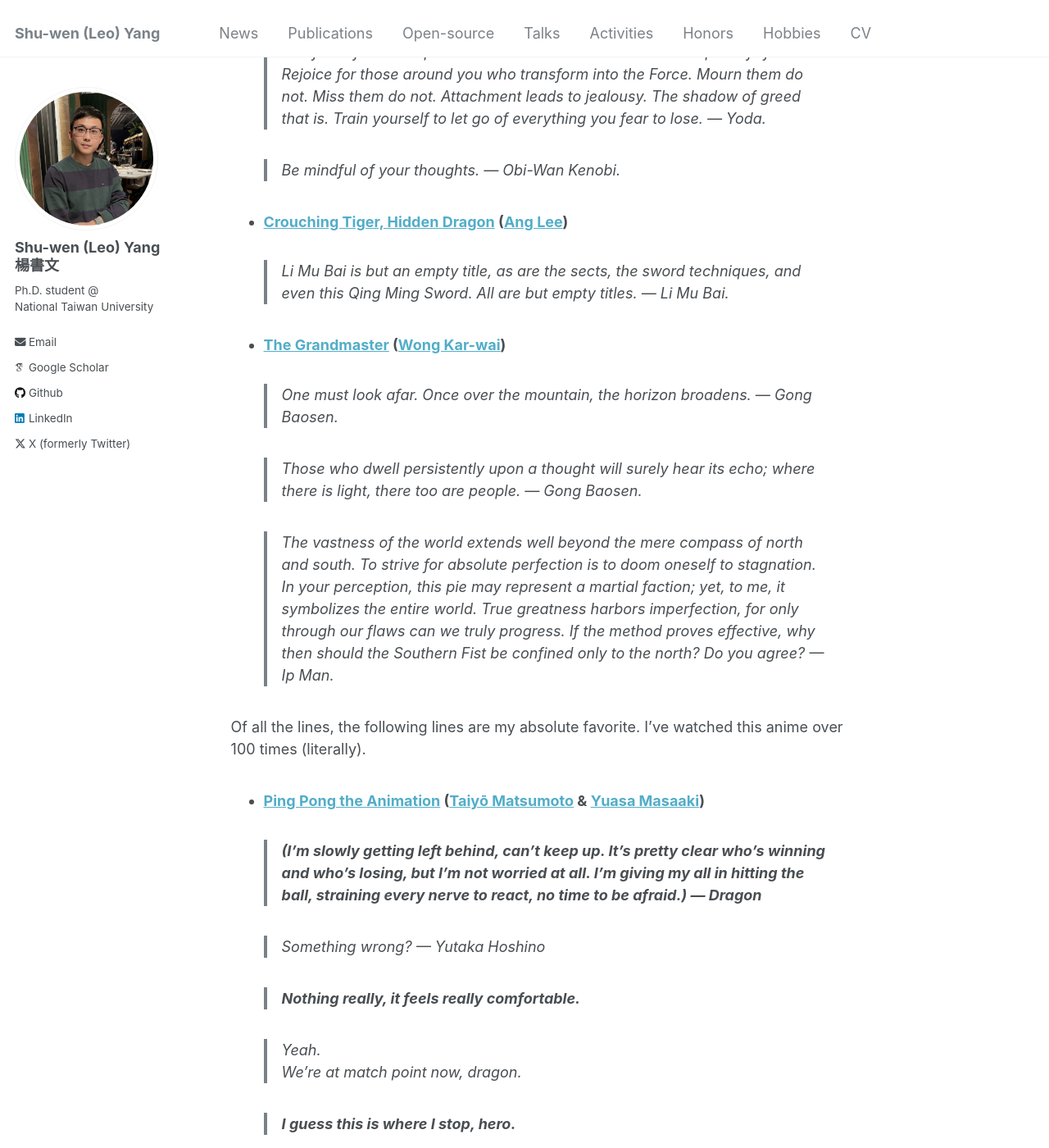
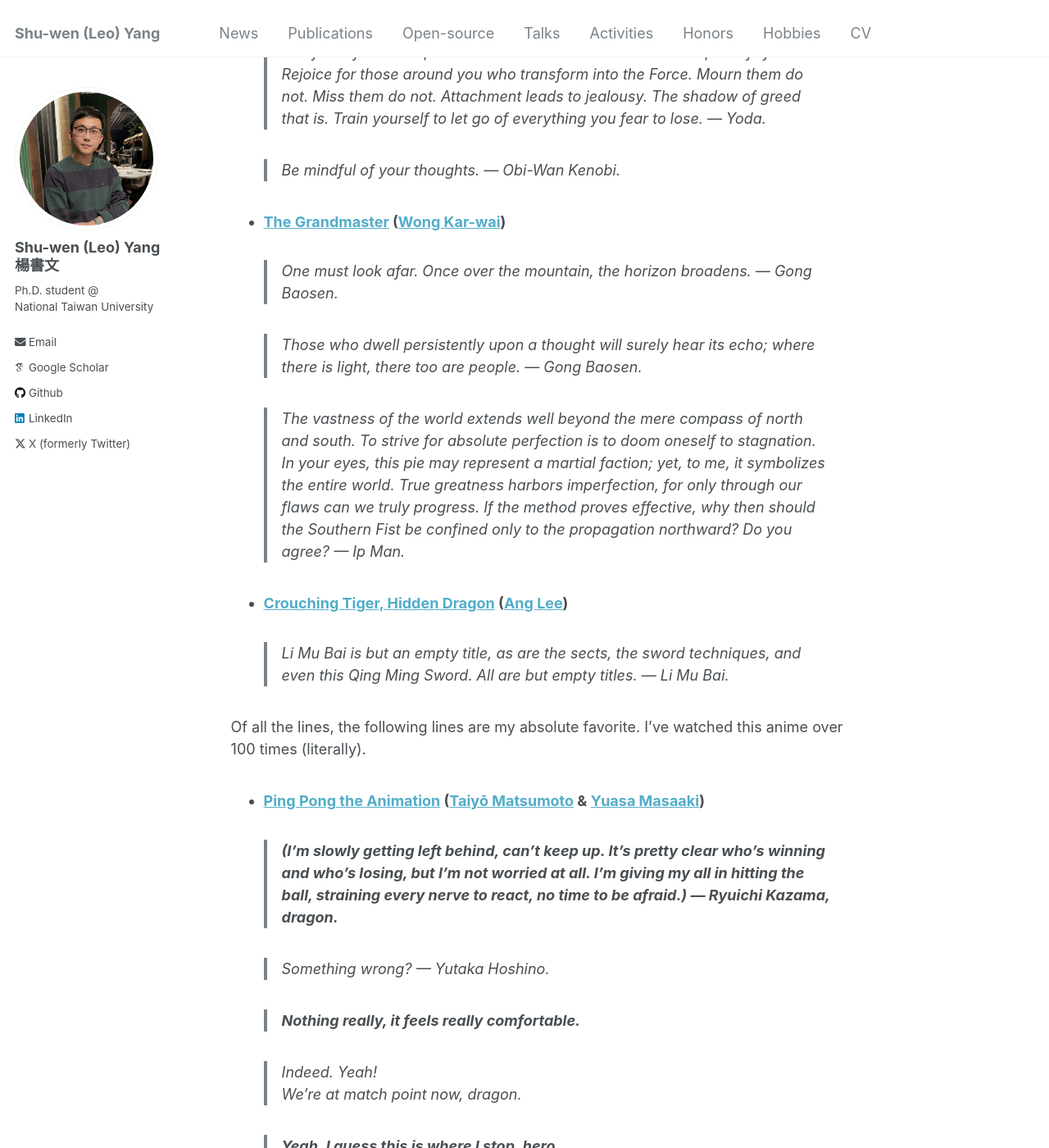
Before and after one commit to leo19941227/leo19941227.github.io, a Jekyll site: the page built from _pages/hobbies.md, in a window 1280 px wide and 1400 px high, scrolled down 1681 px. Shown: the whole window at 82% size. Built offline with Jekyll 4.4.1, drawn with Linux system fonts in a browser that asks for light colours; some web fonts are replaced; some of the changed text lies outside the part shown.

Commit message:
refine wordings

```diff
--- a/_pages/hobbies.md
+++ b/_pages/hobbies.md
@@ -38,32 +38,32 @@ Non-English lines were translated to English using ChatGPT 4 with the following
 
     > Be mindful of your thoughts. --- Obi-Wan Kenobi.
 
-* ### [Crouching Tiger, Hidden Dragon](https://www.imdb.com/title/tt0190332/) ([Ang Lee](https://en.wikipedia.org/wiki/Ang_Lee))
-
-    > Li Mu Bai is but an empty title, as are the sects, the sword techniques, and even this Qing Ming Sword. All are but empty titles. --- Li Mu Bai.
-
 * ### [The Grandmaster](https://www.imdb.com/title/tt1462900/) ([Wong Kar-wai](https://en.wikipedia.org/wiki/Wong_Kar-wai))
 
     > One must look afar. Once over the mountain, the horizon broadens. --- Gong Baosen.
 
     > Those who dwell persistently upon a thought will surely hear its echo; where there is light, there too are people. --- Gong Baosen.
 
-    > The vastness of the world extends well beyond the mere compass of north and south. To strive for absolute perfection is to doom oneself to stagnation. In your perception, this pie may represent a martial faction; yet, to me, it symbolizes the entire world. True greatness harbors imperfection, for only through our flaws can we truly progress. If the method proves effective, why then should the Southern Fist be confined only to the north? Do you agree? --- Ip Man.
+    > The vastness of the world extends well beyond the mere compass of north and south. To strive for absolute perfection is to doom oneself to stagnation. In your eyes, this pie may represent a martial faction; yet, to me, it symbolizes the entire world. True greatness harbors imperfection, for only through our flaws can we truly progress. If the method proves effective, why then should the Southern Fist be confined only to the propagation northward? Do you agree? --- Ip Man.
+
+* ### [Crouching Tiger, Hidden Dragon](https://www.imdb.com/title/tt0190332/) ([Ang Lee](https://en.wikipedia.org/wiki/Ang_Lee))
+
+    > Li Mu Bai is but an empty title, as are the sects, the sword techniques, and even this Qing Ming Sword. All are but empty titles. --- Li Mu Bai.
 
 Of all the lines, the following lines are my absolute favorite. I've watched this anime over 100 times (literally).
 
 * ### [Ping Pong the Animation](https://www.imdb.com/title/tt3592032/) ([Taiyō Matsumoto](https://en.wikipedia.org/wiki/Taiy%C5%8D_Matsumoto) & [Yuasa Masaaki](https://en.wikipedia.org/wiki/Masaaki_Yuasa))
 
-    > **(I'm slowly getting left behind, can't keep up. It's pretty clear who's winning and who's losing, but I'm not worried at all. I'm giving my all in hitting the ball, straining every nerve to react, no time to be afraid.) --- Dragon**
+    > **(I'm slowly getting left behind, can't keep up. It's pretty clear who's winning and who's losing, but I'm not worried at all. I'm giving my all in hitting the ball, straining every nerve to react, no time to be afraid.) --- Ryuichi Kazama, dragon.**
 
-    > Something wrong? --- Yutaka Hoshino
+    > Something wrong? --- Yutaka Hoshino.
 
     > **Nothing really, it feels really comfortable.**
 
-    > Yeah.\\
+    > Indeed. Yeah!\\
     > We're at match point now, dragon.
 
-    > **I guess this is where I stop, hero.**
+    > **Yeah. I guess this is where I stop, hero.**
 
     > Ah...
 
```
Also changed, not shown: other parts of _pages/hobbies.md (+6 -3 lines), _pages/open-source.md (+1 -1 lines).
